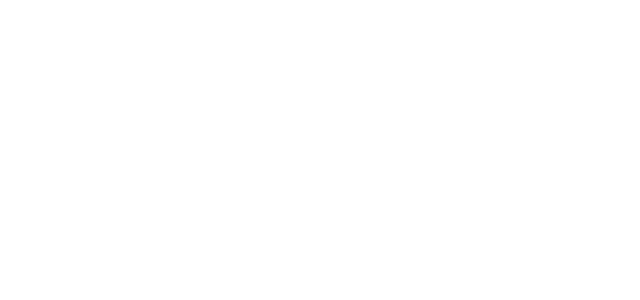
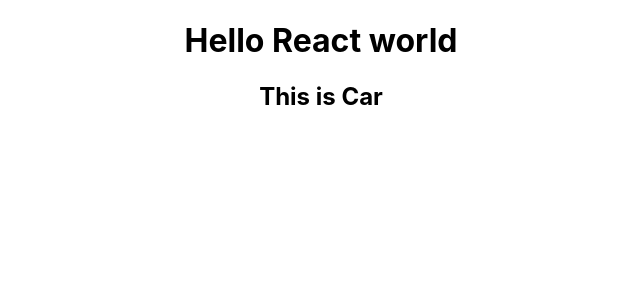
Before and after one commit to Abubjazov/ReactAPP, a React (Create React App) app: page / in a window 1280 px wide. Shown: the top 300 px of the page, without its empty margins (319-959 px from the left). Built offline with nearby package versions, Linux system fonts and the light colour scheme.

Commit message:
тема: компоненты

```diff
--- a/src/App.js
+++ b/src/App.js
@@ -1,10 +1,35 @@
 // import logo from './logo.svg';
+// import React, { Component } from 'react'
 import './App.css';
+import Car from './Car/Car';
 
 function App() {
   return (
-    <div className="App"></div>
-  );
+    <div className='App'>
+      <h1>Hello React world</h1>
+      <Car />
+    </div>
+  )
 }
 
 export default App;
+
+//   const styles = {
+//     divStyle: {
+//     'color': 'red',
+//     'text-align': 'center'
+//   },
+//     pStyle: {
+//       'color': 'blue',
+//       'textAlign': 'left'
+//   }
+// }
+
+
+// function Header(props) {
+//   return (
+//     <div style={props.divStyle}>
+//       <p style={props.pStyle}>Hello React world</p>
+//     </div>
+//   )
+// }
--- /dev/null
+++ b/src/Car/Car.js
@@ -0,0 +1,28 @@
+function Car() {
+    return (
+        <h2>This is Car</h2>
+    )
+}
+
+// const car = () => {
+//     return (
+//         <h2>This is Car2</h2>
+//     )
+// }
+
+// const car = () => <h2>This is Car3</h2>
+
+// const car = () => (
+//     <div>
+//         <h2>This is Car3</h2>
+//         <h2>This is Car4</h2>
+//     </div>
+// )
+
+// export default () => (
+//     <div>
+//         <h2>This is Car3</h2>
+//         <h2>This is Car4</h2>
+//     </div>
+// )
+export default Car
--- a/src/index.js
+++ b/src/index.js
@@ -11,7 +11,4 @@
   document.getElementById('root')
 );
 
-// If you want to start measuring performance in your app, pass a function
-// to log results (for example: reportWebVitals(console.log))
-// or send to an analytics endpoint. Learn more: https://bit.ly/CRA-vitals
 reportWebVitals();
```
Also changed, not shown: public/index.html (+0 -10 lines).
